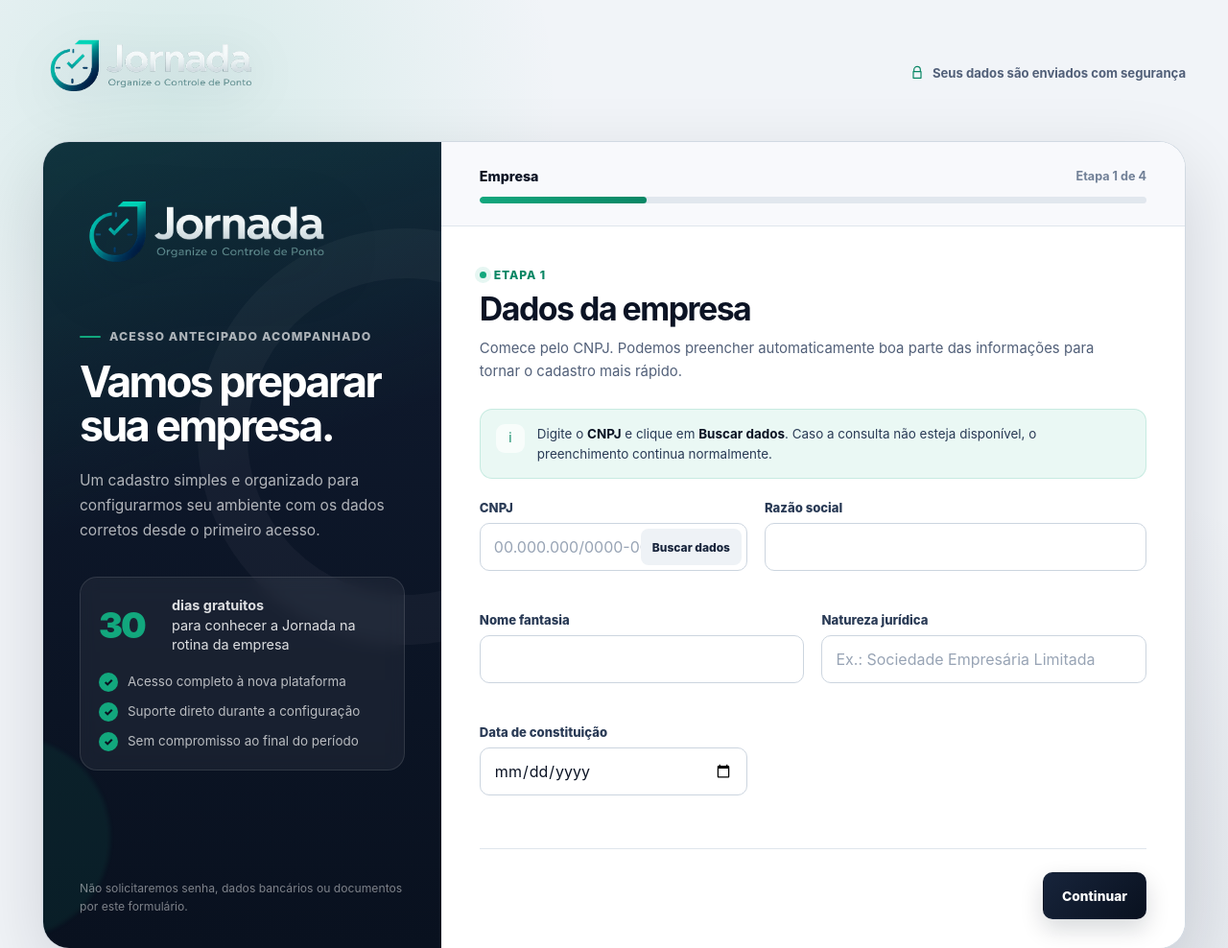
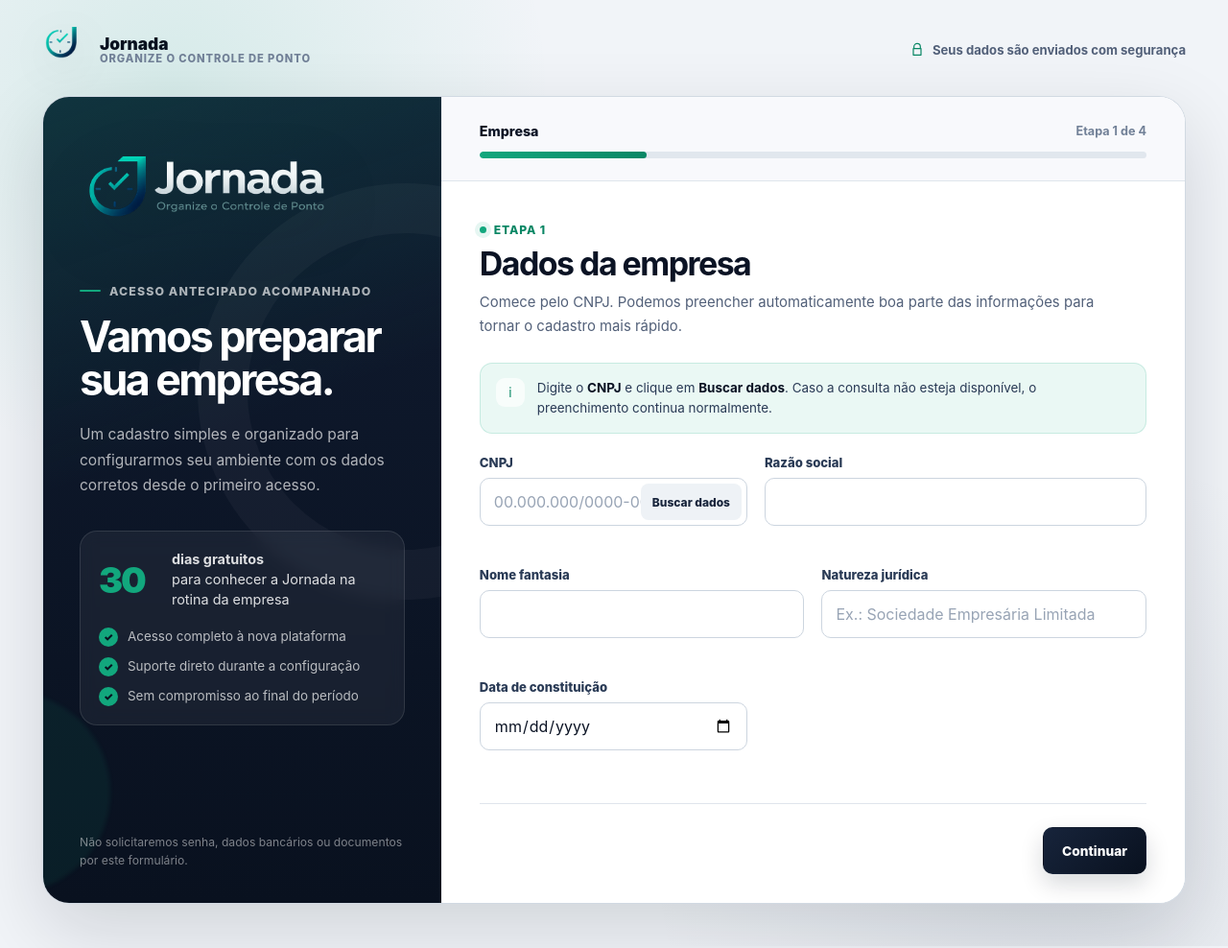
Before and after one commit to KaduPacheco/precadastro, a website: page index.html in a window 1280 px wide. Shown: the top 988 px of the page at 96% size. Drawn offline with Linux system fonts and the light colour scheme.

Commit message:
fix: melhora legibilidade da logo do topo

```diff
--- a/index.html
+++ b/index.html
@@ -103,10 +103,11 @@
       text-decoration: none;
     }
     .wordmark-logo {
-      width: clamp(172px, 20vw, 240px);
-      height: auto;
+      width: 48px;
+      height: 48px;
       display: block;
-      filter: drop-shadow(0 10px 26px rgba(9, 17, 31, 0.14));
+      object-fit: contain;
+      filter: drop-shadow(0 10px 22px rgba(9, 17, 31, 0.16));
     }
 
     .wordmark-copy {
@@ -1149,9 +1150,14 @@
       <a class="wordmark" href="#" aria-label="Jornada - inicio">
         <img
           class="wordmark-logo"
-          src="./assets/logo-jornada-formulario.png"
-          alt="Jornada"
+          src="./assets/favicon-jornada.png"
+          alt=""
+          aria-hidden="true"
         />
+        <span class="wordmark-copy">
+          <span class="wordmark-name">Jornada</span>
+          <span class="wordmark-subtitle">Organize o Controle de Ponto</span>
+        </span>
       </a>
 
       <div class="security-label">
```
